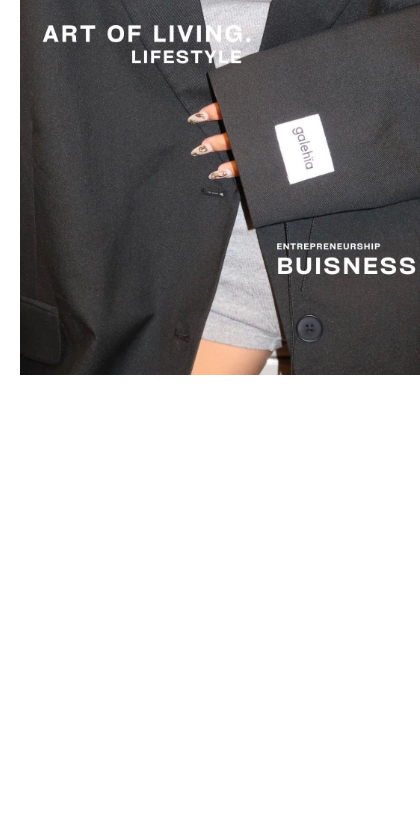
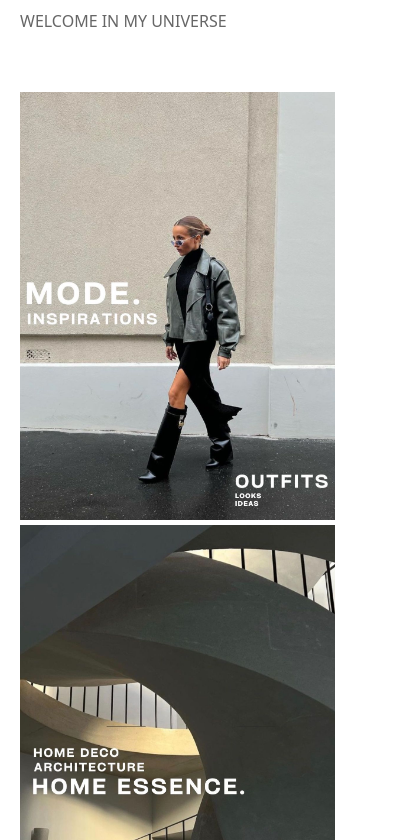
Before and after one commit to Marta1312/maquetacion_pruebas, a plain HTML site: page index.html in a window 390 px wide. Shown: the part 328-1168 px from the top of the page, 420 px wide, since content can reach past the window. Before the commit the page ends 844 px from the top, so only its background shows below. Drawn offline with Linux system fonts and the light colour scheme.

Commit message:
Cambios en el style.css

```diff
--- a/style.css
+++ b/style.css
@@ -20,6 +20,20 @@ body {
     color: var(--primary-color);
 }
 
+ul {
+    display: flex;
+
+    align-items: center;
+}
+
+ul li {
+    list-style: none;
+}
+
+p {
+    margin-bottom: 20px;
+}
+
 .main-image {
     width: 100%;
     height: 250px;
@@ -28,22 +42,7 @@ body {
     object-fit: cover;
 }
 
-@media (max-width: 500px) {
-    header > .main-image {
-        display: none;
-    }
-    .mode-inspirations {
-        position: block;
-    }
 
-    .home-essence {
-        position: block;
-    }
-
-    .art-lifestyle {
-        width: 400px;
-    }
-}
 
 .navbar {
     display: flex;
@@ -70,18 +69,6 @@ body {
     float: right;
 }
 
-@media (max-width: 1050px) {
-    header > .navbar {
-        display: none;
-    }
-    header > .logo-menu-movil {
-        display: inline;
-    }
-    header > .menu-desplegable-barras{
-        display: inline;
-    }
-}
-
 header > nav {
     display: flex;
     justify-content: center;
@@ -96,6 +83,17 @@ header > nav {
 
 main {
     padding: 20px;
+}
+
+main > ul {
+    display: flex;
+    flex-wrap: wrap;
+
+}
+
+main > ul > li {
+    flex-grow: 1;
+    flex-basis: 200px;
 }
 
 main > ul > li > img {
@@ -120,17 +118,17 @@ main > ul > li > img:hover {
 
 .art-lifestyle {
     padding-top: 80px;
+    min-width: 350px;
 }
 
-ul li {
-    list-style: none;
+@media (max-width: 1050px) {
+    header > .navbar {
+        display: none;
+    }
+    header > .logo-menu-movil {
+        display: inline;
+    }
+    header > .menu-desplegable-barras{
+        display: inline;
+    }
 }
-
-p {
-    margin-bottom: 20px;
-}
-
-ul {
-    display: flex;
-    align-items: center;
-}
```
